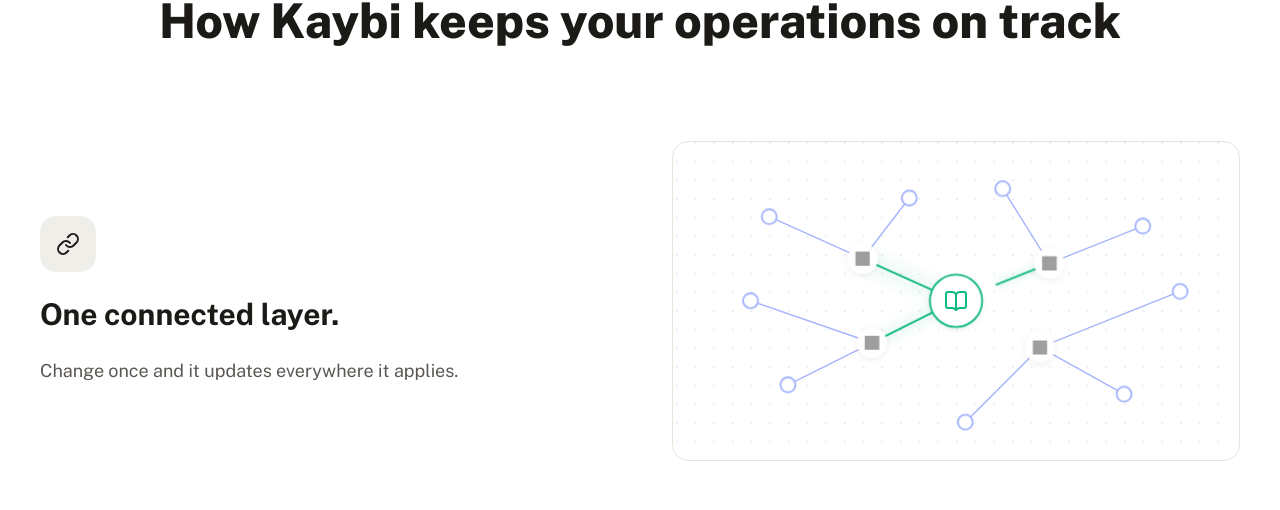
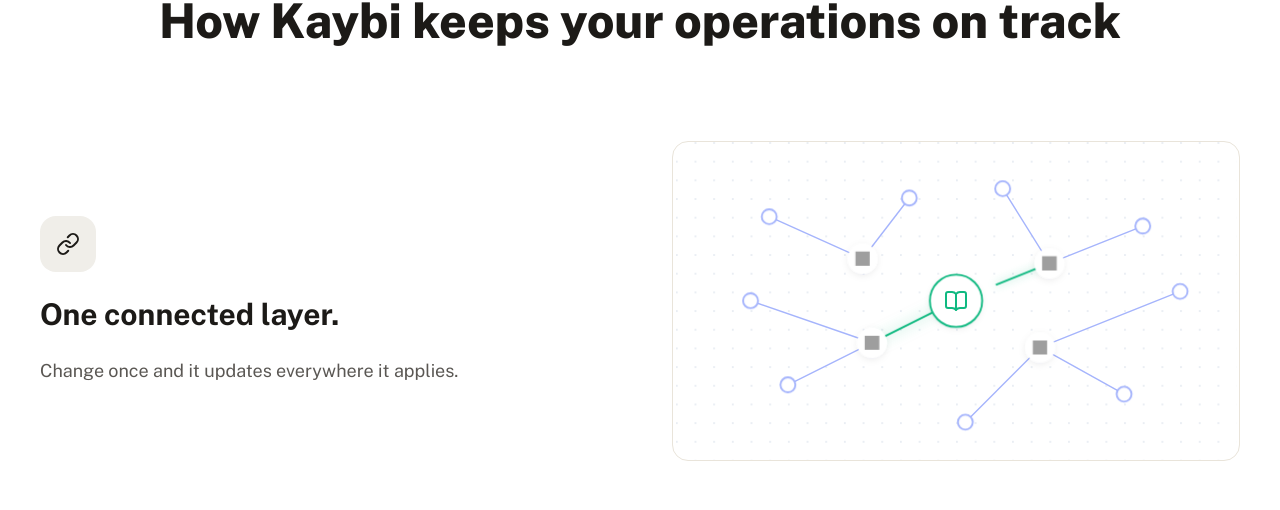
Before and after one commit to VeshGuy/KB-WB, a React (Vite) app: page / in a window 1280 px wide. Shown: the part 1588-2098 px from the top of the page. Built offline with nearby package versions, Linux system fonts and the light colour scheme; grey boxes are pictures that could not be loaded.

Commit message:
Remove Salesforce animated edge

```diff
--- a/src/components/NetworkUpdateAnimation.tsx
+++ b/src/components/NetworkUpdateAnimation.tsx
@@ -78,11 +78,6 @@
         </g>
 
         {/* Animated Edges (Growing from the apps to join the new central node at 300,170) */}
-        <line x1="200" y1="125" x2="300" y2="170"
-          stroke="#10b981" strokeWidth="2"
-          strokeDasharray="150" strokeDashoffset="150"
-          className="animate-edge-1"
-        />
         <line x1="210" y1="215" x2="300" y2="170"
           stroke="#10b981" strokeWidth="2"
           strokeDasharray="150" strokeDashoffset="150"
```
